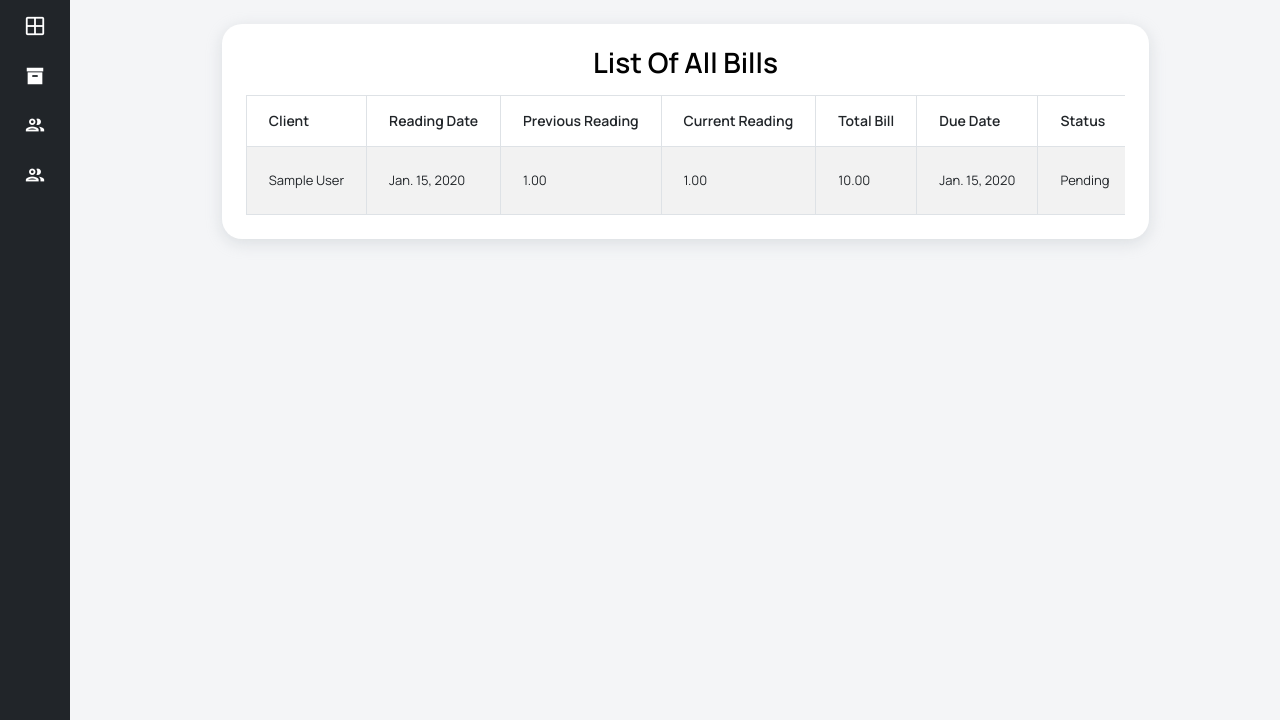
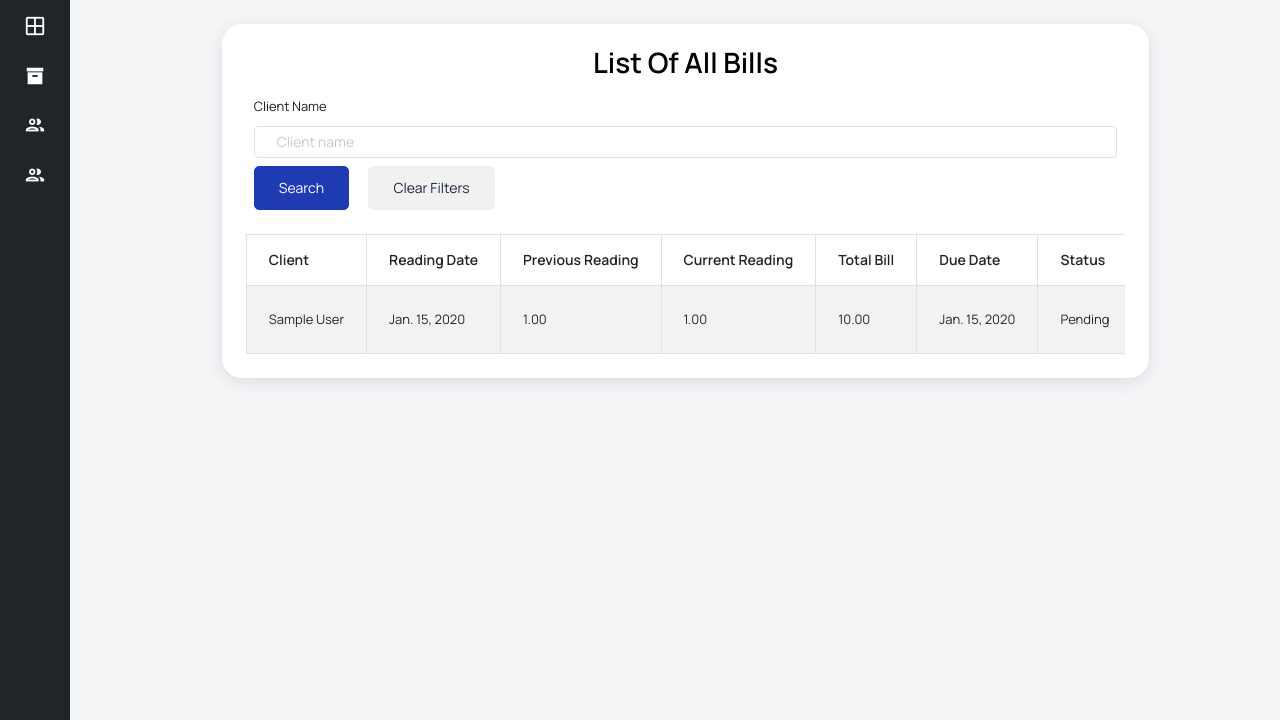
Before and after one commit to ChrisOnsando/sunside_waterbilling, a Django app: page /list-bills/ in a window 1280 px wide. Shown: the part 80-800 px from the top of the page. Run offline with Django 5.2, Linux system fonts and the light colour scheme; a user stored in the database is signed in; tables that the repository leaves empty hold one stand-in row (values such as "Sample post"); some libraries are stand-ins or nearby versions.

Commit message:
project updates

```diff
--- a/sunside/models.py
+++ b/sunside/models.py
@@ -1,7 +1,6 @@
 from django.db import models
 from django.utils import timezone
 
-# Create your models here.
 class Category(models.Model):
     id = models.AutoField(primary_key=True, serialize=False, auto_created=True)
     name=models.CharField(max_length=350)
--- a/sunside/urls.py
+++ b/sunside/urls.py
@@ -23,4 +23,5 @@ urlpatterns = [
     path('edit-bill/<int:bill_id>/', edit_bill, name='edit_bill'),
     path('list-bills/', list_bills, name='list_bills'),
     path('delete-bill/<int:bill_id>/', delete_bill, name='delete_bill'),
+    path('bill/print/<int:bill_id>/', print_bill_pdf, name='print_bill'),
 ]
--- a/sunside/views.py
+++ b/sunside/views.py
@@ -9,6 +9,9 @@ from django.http import HttpResponseRedirect
 from django.contrib.auth.decorators import login_required
 from django.core.paginator import Paginator
 from django.http import JsonResponse
+from django.template.loader import render_to_string
+from weasyprint import HTML
+from django.http import HttpResponse
 
 def login_user(request):
     logout(request)
@@ -151,12 +154,24 @@ def save_client(request):
 
 @login_required
 def view_client(request):
+    search_first_name = request.GET.get('first_name', '')
+    search_last_name = request.GET.get('last_name', '')
+    search_meter_code = request.GET.get('meter_code', '')
+
     clients = Client.objects.all()
-    paginator = Paginator(clients, 10)
-    page = request.GET.get('page')
-    clients = paginator.get_page(page)
-    context = {'clients': clients}
-    return render(request, 'client/view_client.html', context)
+
+    if search_first_name:
+        clients = clients.filter(first_name__icontains=search_first_name)
+    if search_last_name:
+        clients = clients.filter(last_name__icontains=search_last_name)
+    if search_meter_code:
+        clients = clients.filter(meter_code__icontains=search_meter_code)
+
+    paginator = Paginator(clients, 10)  # Show 10 clients per page
+    page_number = request.GET.get('page')
+    page_obj = paginator.get_page(page_number)
+
+    return render(request, 'client/view_client.html', {'clients': page_obj})
 
 @login_required
 def view_client_detail(request, client_id):
@@ -214,6 +229,11 @@ def create_bill(request):
 @login_required
 def list_bills(request):
     bills = Bill.objects.all().select_related('client', 'client__category').order_by('-reading_date')
+
+    client_name = request.GET.get('client_name')
+    if client_name:
+        bills = bills.filter(client__first_name__icontains=client_name) | bills.filter(client__last_name__icontains=client_name)
+
     return render(request, 'billing/list_bills.html', {'bills': bills})
 
 @login_required
@@ -237,3 +257,17 @@ def delete_bill(request, bill_id):
         bill.delete()
         return redirect('list_bills')
     return render(request, 'billing/delete_bill.html', {'bill': bill})
+
+def print_bill_pdf(request, bill_id):
+    bill = get_object_or_404(Bill, id=bill_id)
+    html_string = render_to_string('print_bill_pdf.html', {'bill': bill})
+
+    html = HTML(string=html_string)
+    result = html.write_pdf()
+
+    response = HttpResponse(content_type='application/pdf')
+    response['Content-Disposition'] = 'inline; filename=bill_{}.pdf'.format(bill.id)
+    response['Content-Transfer-Encoding'] = 'binary'
+    response.write(result)
+
+    return response
--- a/templates/billing/list_bills.html
+++ b/templates/billing/list_bills.html
@@ -8,6 +8,14 @@
             <div class="card">
                 <div class="card-body">
                     <h1 class="card-title fs-3 text-center">List Of All Bills</h1>
+                    <form method="get" class="form-inline mb-3 justify-content-center">
+                        <div class="form-group mx-sm-2 mb-2">
+                            <label for="search_client_name" class="sr-only">Client Name</label>
+                            <input type="text" id="search_client_name" name="client_name" class="form-control" value="{{ request.GET.client_name }}" placeholder="Client name">
+                        </div>
+                        <button type="submit" class="btn btn-primary mx-sm-2 mb-2">Search</button>
+                        <a href="{% url 'list_bills' %}" class="btn btn-secondary mx-sm-2 mb-2">Clear Filters</a>
+                    </form>
                     <div class="table-responsive">
                         <table class="table table-bordered table-striped">
                             <thead>
@@ -24,6 +32,9 @@
                             </thead>
                             <tbody>
                                 {% for bill in bills %}
+                                    {% if request.GET.client_name %}
+                                        {% with full_name=bill.client.first_name|add:" "|add:bill.client.last_name %}
+                                            {% if request.GET.client_name in full_name %}
                                                 <tr>
                                                     <td>{{ bill.client.first_name }} {{ bill.client.last_name }}</td>
                                                     <td>{{ bill.reading_date }}</td>
@@ -38,8 +49,30 @@
                                                             {% csrf_token %}
                                                             <button type="submit" class="btn btn-danger btn-sm" onclick="return confirm('Are you sure you want to delete this bill?')">Delete</button>
                                                         </form>
+                                                        <a href="{% url 'print_bill' bill.id %}" class="btn btn-dark btn-sm">Print</a>
                                                     </td>
                                                 </tr>
+                                            {% endif %}
+                                        {% endwith %}
+                                    {% else %}
+                                        <tr>
+                                            <td>{{ bill.client.first_name }} {{ bill.client.last_name }}</td>
+                                            <td>{{ bill.reading_date }}</td>
+                                            <td>{{ bill.previous_reading }}</td>
+                                            <td>{{ bill.current_reading }}</td>
+                                            <td>{{ bill.total_bill }}</td>
+                                            <td>{{ bill.due_date }}</td>
+                                            <td>{{ bill.get_status_display }}</td>
+                                            <td>
+                                                <a href="{% url 'edit_bill' bill.id %}" class="btn btn-primary btn-sm">Edit</a>
+                                                <form action="{% url 'delete_bill' bill.id %}" method="post" style="display: inline;">
+                                                    {% csrf_token %}
+                                                    <button type="submit" class="btn btn-danger btn-sm" onclick="return confirm('Are you sure you want to delete this bill?')">Delete</button>
+                                                </form>
+                                                <a href="{% url 'print_bill' bill.id %}" class="btn btn-dark btn-sm">Print</a>
+                                            </td>
+                                        </tr>
+                                    {% endif %}
                                 {% endfor %}
                             </tbody>
                         </table>
```
Also changed, not shown: templates/client/view_client.html (+25 -6 lines), templates/print_bill_pdf.html (added, +42 -0 lines). Lines whose indentation alone changed are shown as unchanged.
